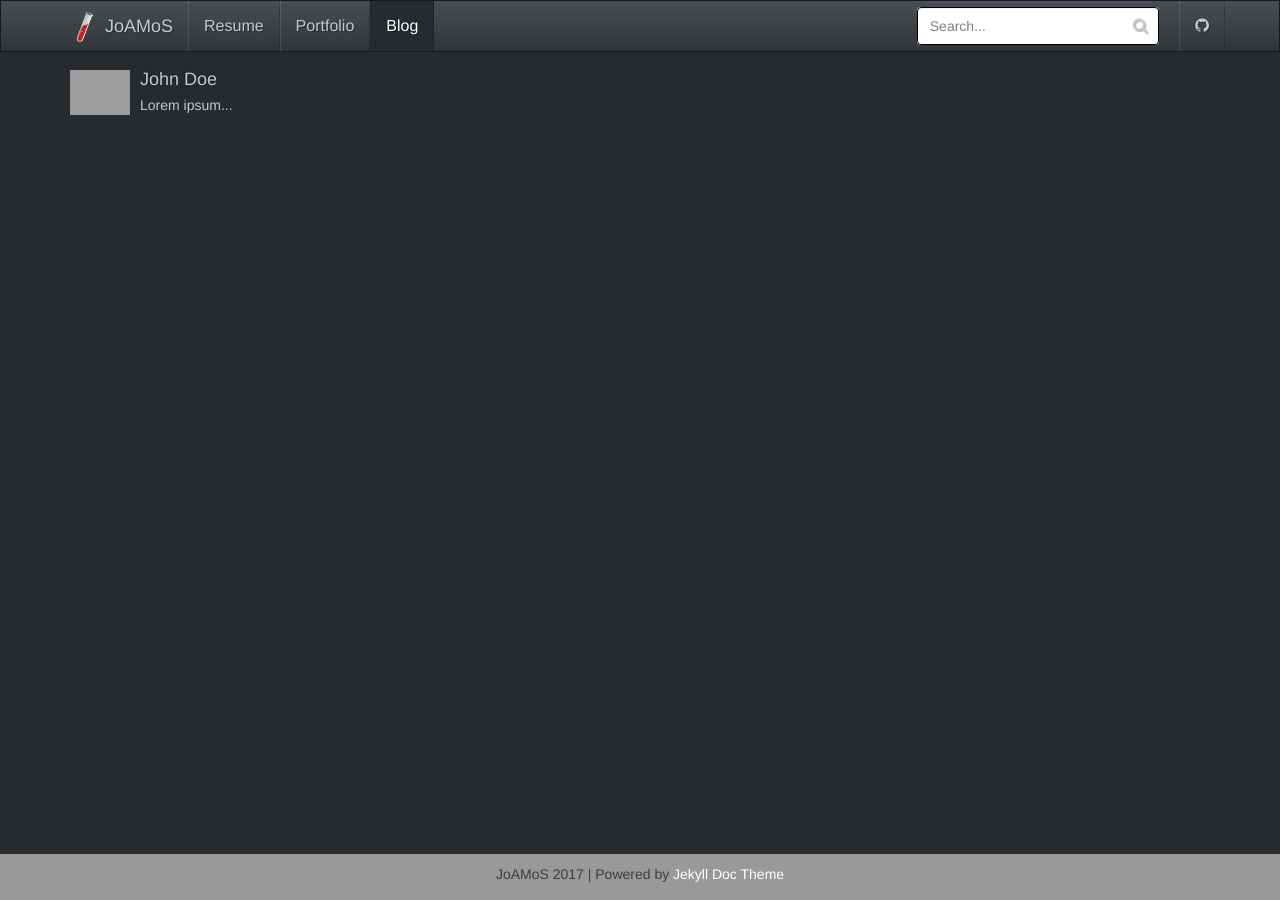
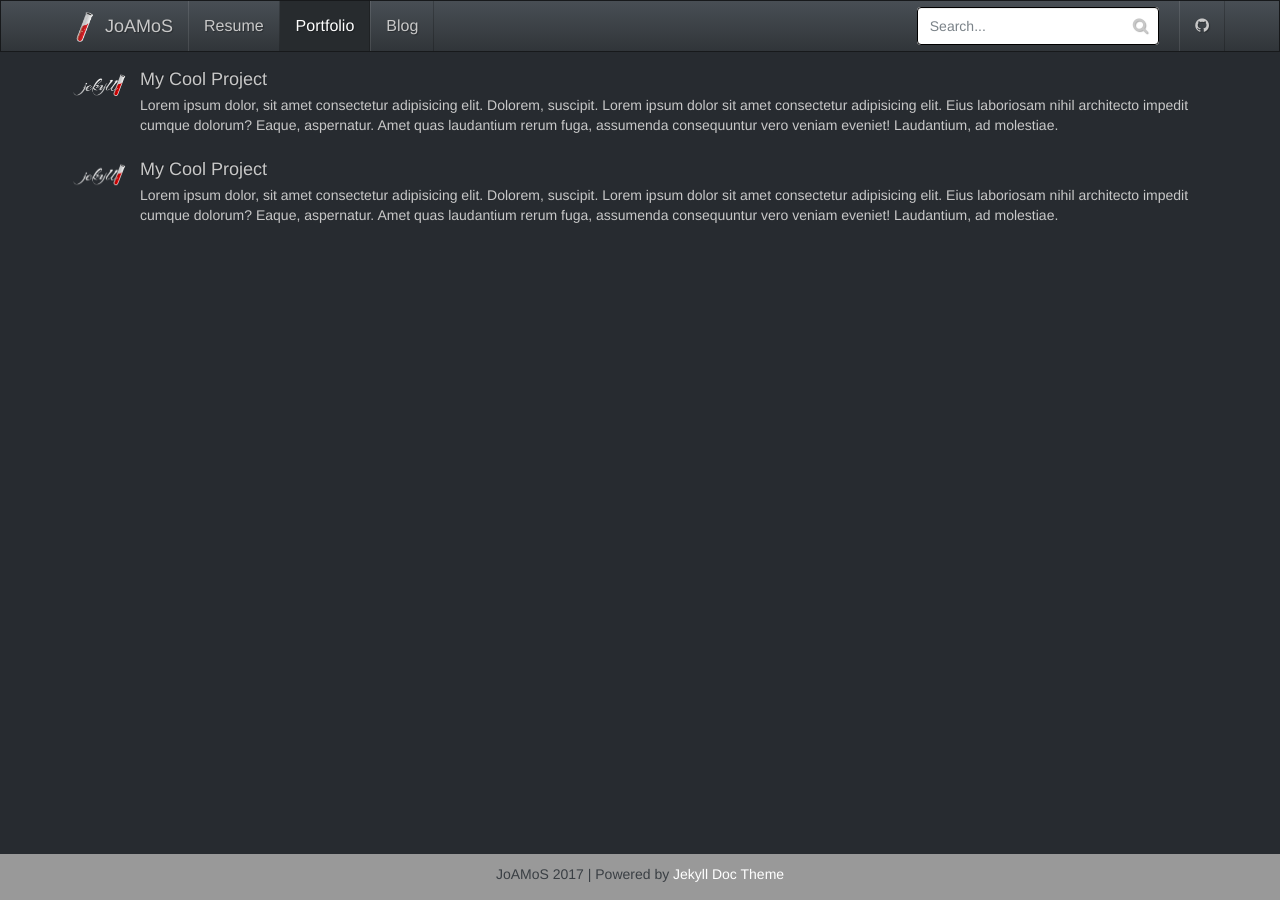
Before and after one commit to JoA-MoS/JoA-MoS.github.io, a Jekyll site: the page built from portfolio.html, in a window 1280 px wide. Built offline with Jekyll 4.4.1, drawn with Linux system fonts in a browser that asks for light colours; nearby versions of some CDN libraries; grey boxes are pictures that could not be loaded.

Commit message:
Seeing how the portfolio page will look

```diff
--- a/portfolio.html
+++ b/portfolio.html
@@ -9,11 +9,21 @@
     <div class="inner-content">
         <div class="media">
             <div class="media-left">
-                <img src="img_avatar1.png" class="media-object" style="width:60px">
+                <img src="/img/jekyll-dark.png" class="media-object" style="width:60px">
             </div>
             <div class="media-body">
-                <h4 class="media-heading">John Doe</h4>
-                <p>Lorem ipsum...</p>
+                <h4 class="media-heading">My Cool Project</h4>
+                <p>Lorem ipsum dolor, sit amet consectetur adipisicing elit. Dolorem, suscipit. Lorem ipsum dolor sit amet consectetur adipisicing elit. Eius laboriosam nihil architecto impedit cumque dolorum? Eaque, aspernatur. Amet quas laudantium rerum fuga, assumenda consequuntur vero veniam eveniet! Laudantium, ad molestiae.</p>
+            </div>
+        </div>
+
+         <div class="media">
+            <div class="media-left">
+                <img src="/img/jekyll-dark.png" class="media-object" style="width:60px">
+            </div>
+            <div class="media-body">
+                <h4 class="media-heading">My Cool Project</h4>
+                <p>Lorem ipsum dolor, sit amet consectetur adipisicing elit. Dolorem, suscipit. Lorem ipsum dolor sit amet consectetur adipisicing elit. Eius laboriosam nihil architecto impedit cumque dolorum? Eaque, aspernatur. Amet quas laudantium rerum fuga, assumenda consequuntur vero veniam eveniet! Laudantium, ad molestiae.</p>
             </div>
         </div>
     </div>
```
Also changed, not shown: other parts of portfolio.html (+2 -2 lines).
